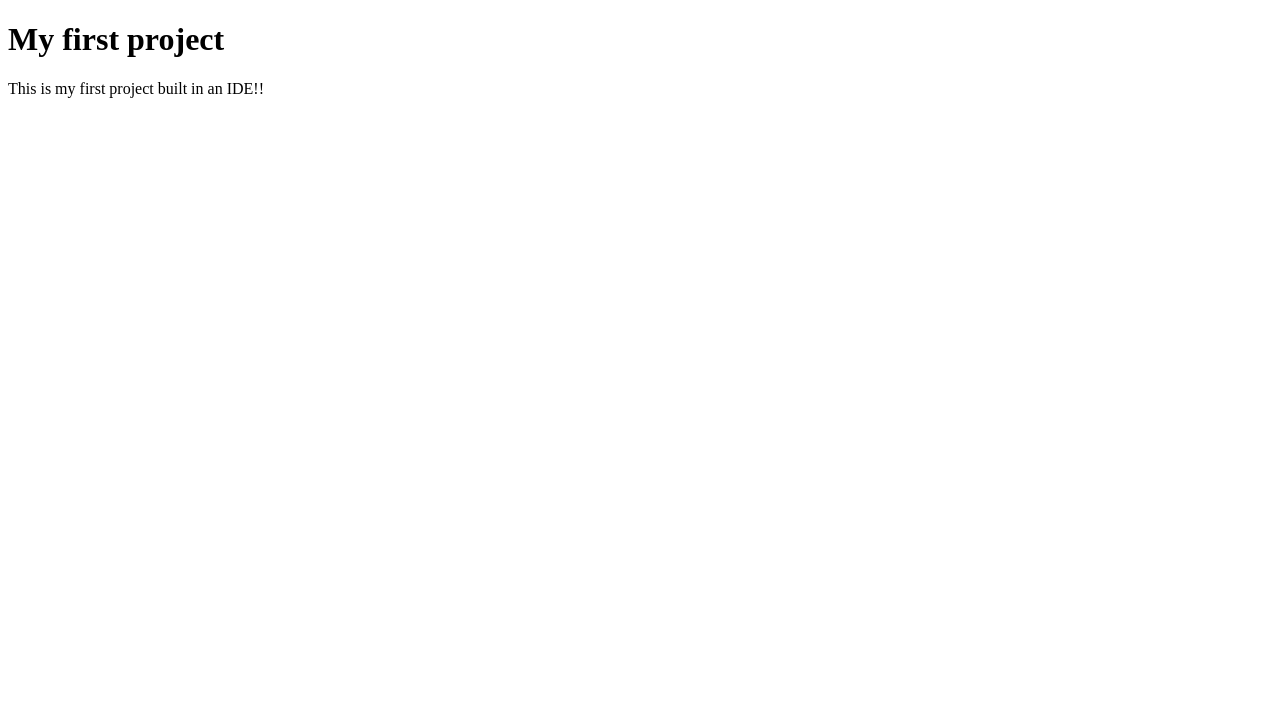
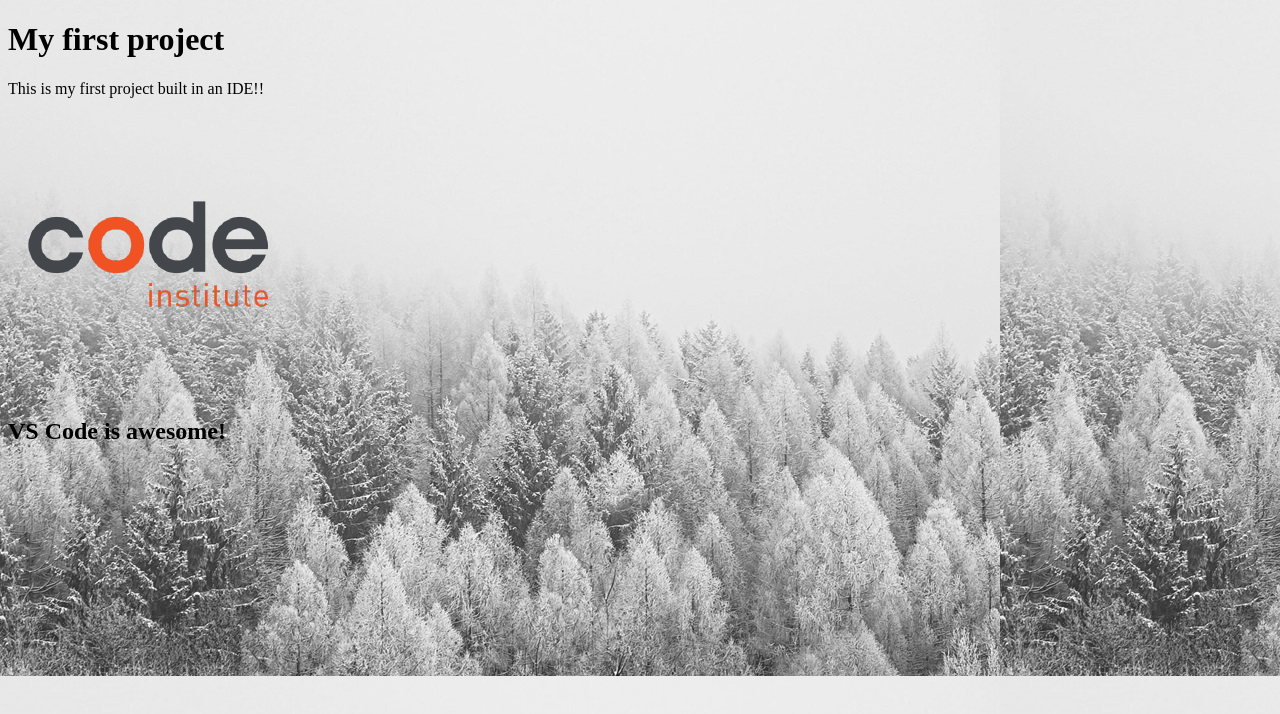
Before and after one commit to NathanPearson-91/my-first-project, a plain HTML site: page index.html in a window 1280 px wide. Drawn offline with Linux system fonts and the light colour scheme.

Commit message:
Adding additional files

```diff
--- /dev/null
+++ b/assets/css/styles.css
@@ -0,0 +1,8 @@
+/* body {
+    background-color:lightgrey;
+    background-image: url("../images/01-02-02_background-img.jpg");
+} */
+body {
+    background-color:lightgrey;
+    background-image: url("/assets/images/01-02-02_background-img.jpg");
+}
--- a/index.html
+++ b/index.html
@@ -4,9 +4,12 @@
     <meta charset="UTF-8">
     <meta name="viewport" content="width=device-width, initial-scale=1.0">
     <title>Document</title>
+    <link rel="stylesheet" href="assets/css/styles.css">
 </head>
 <body>
     <h1>My first project</h1>
     <p>This is my first project built in an IDE!!</p>
+    <img src="assets/images/ci-logo.png" alt="Code Institute Logo">
+    <h2>VS Code is awesome!</h2>
 </body>
 </html>
```
Also changed, not shown: assets/images/01-02-02_background-img.jpg (added), assets/images/ci-logo.png (added).
